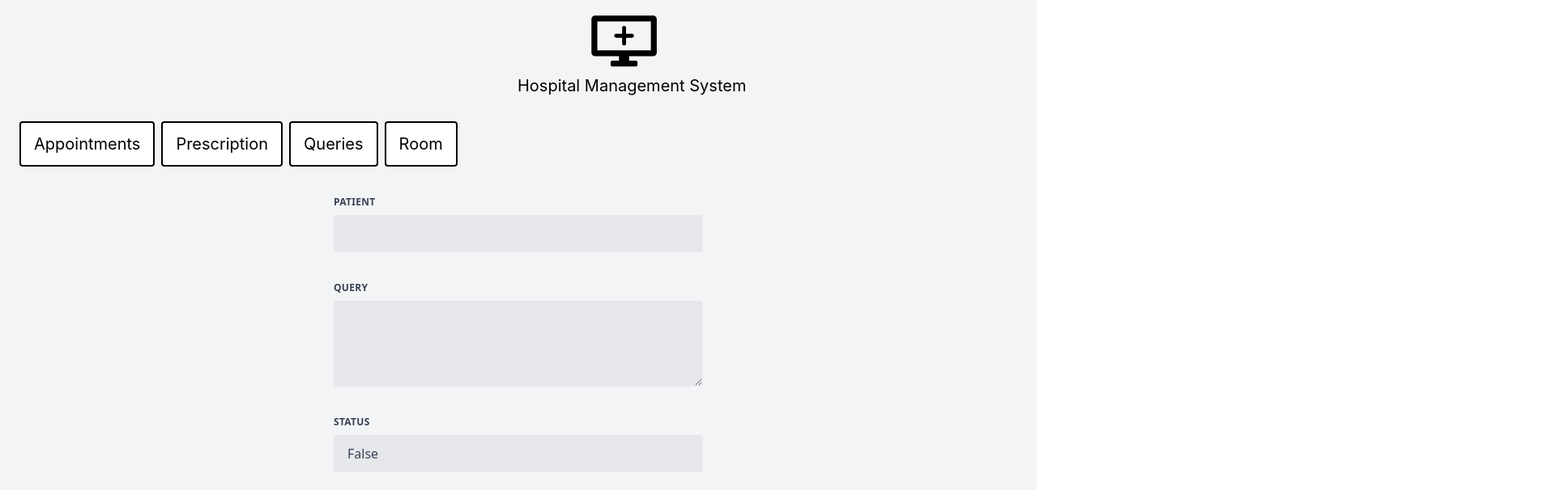
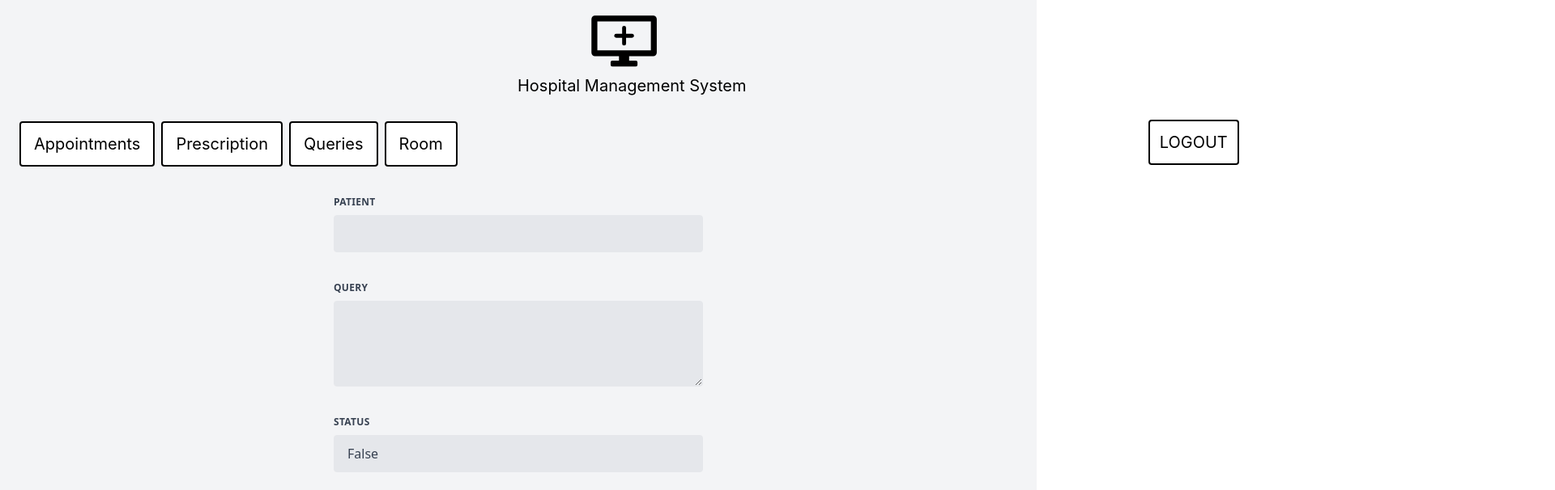
Before and after one commit to ianishk/hms-fullstack, a React (Create React App) app in the folder frontend/: page /inpatient/AddQuery in a window 1280 px wide. Shown: the top 606 px of the page at 81% size, 1920 px wide, since content can reach past the window. Built offline with nearby package versions, Linux system fonts and the light colour scheme.

Commit message:
fixed logout button

```diff
--- a/frontend/src/components/InpatientNavbar.js
+++ b/frontend/src/components/InpatientNavbar.js
@@ -36,7 +36,7 @@ const InpatientNavabar = () => {
                         </li>
                         <li>
                         <Link to="/login">
-                            <button className="ml-[845px] rounded bg-white border-black border-2 px-3 py-3 transition duration-300 hover:bg-black hover:text-white">LOGOUT</button>
+                            <button className="rounded bg-white border-black border-2 px-3 py-3 transition duration-300 hover:bg-black hover:text-white">LOGOUT</button>
                         </Link>
                         </li>
                     </ul>
--- a/frontend/src/components/OutpatientNavbar.js
+++ b/frontend/src/components/OutpatientNavbar.js
@@ -33,7 +33,7 @@ const OutpatientNavabar = () => {
                         </li>
                         <li>
                         <Link to="/login">
-                            <button className="ml-[940px] rounded bg-white border-black border-2 px-3 py-3 transition duration-300 hover:bg-black hover:text-white">LOGOUT</button>
+                            <button className="rounded bg-white border-black border-2 px-3 py-3 transition duration-300 hover:bg-black hover:text-white">LOGOUT</button>
                         </Link>
                         </li>
                     </ul>
```
